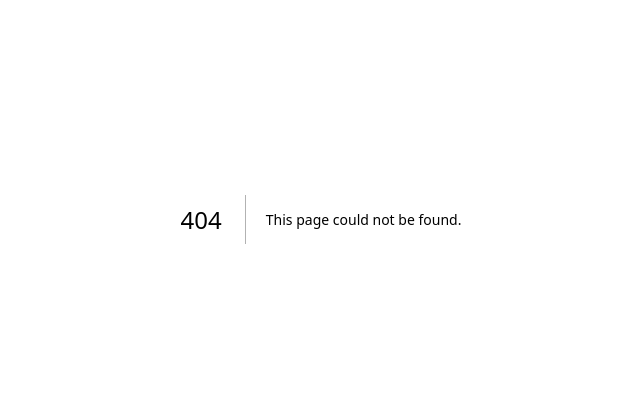
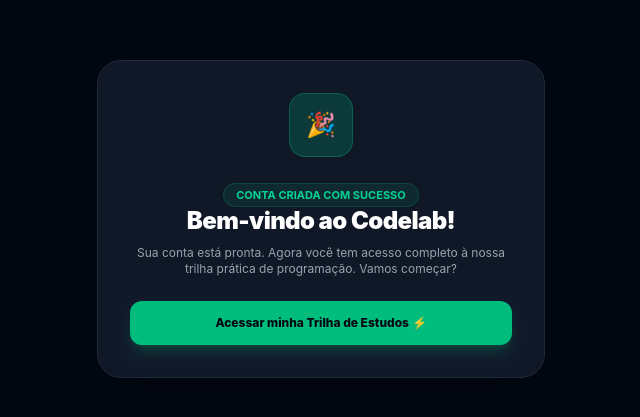
Before and after one commit to jvtsilva/codelab-joao, a Next.js app: page /bem-vindo in a window 1280 px wide. Before the commit this address had no page. Shown: the part 181-598 px from the top of the page, without its empty margins (319-959 px from the left). Built offline with nearby package versions, Linux system fonts and the light colour scheme.

Commit message:
feat: atualização de boas vindas

```diff
--- /dev/null
+++ b/src/app/bem-vindo/page.tsx
@@ -0,0 +1,33 @@
+'use client'
+
+import Link from 'next/link'
+
+export default function WelcomePage() {
+  return (
+    <div className="min-h-screen flex flex-col items-center justify-center p-4 bg-gray-950 text-white text-center animate-fadeIn">
+      <div className="max-w-md w-full bg-gray-900 border border-gray-800 p-8 rounded-3xl shadow-2xl space-y-6">
+
+        <div className="w-16 h-16 bg-emerald-500/20 border border-emerald-500/30 text-emerald-400 rounded-2xl flex items-center justify-center mx-auto text-2xl font-black">
+          🎉
+        </div>
+
+        <div className="space-y-2">
+          <span className="px-3 py-1 bg-emerald-500/10 text-emerald-400 border border-emerald-500/20 font-bold text-[11px] rounded-full">
+            CONTA CRIADA COM SUCESSO
+          </span>
+          <h1 className="text-2xl font-black tracking-tight text-white">Bem-vindo ao Codelab!</h1>
+          <p className="text-xs text-gray-400">
+            Sua conta está pronta. Agora você tem acesso completo à nossa trilha prática de programação. Vamos começar?
+          </p>
+        </div>
+
+        <Link
+          href="/dashboard"
+          className="w-full py-3.5 bg-emerald-500 hover:bg-emerald-400 text-gray-950 transition-all font-extrabold rounded-xl text-xs shadow-lg shadow-emerald-500/20 block cursor-pointer"
+        >
+          Acessar minha Trilha de Estudos ⚡
+        </Link>
+      </div>
+    </div>
+  )
+}
--- a/src/app/cadastro/page.tsx
+++ b/src/app/cadastro/page.tsx
@@ -99,8 +99,9 @@ export default function CadastroPage() {
 
       setSuccessMessage(true)
 
+      // Redireciona para a tela de boas-vindas na primeira vez!
       setTimeout(() => {
-        router.push('/dashboard')
+        router.push('/bem-vindo')
       }, 2000)
 
     } catch (error: any) {
```
